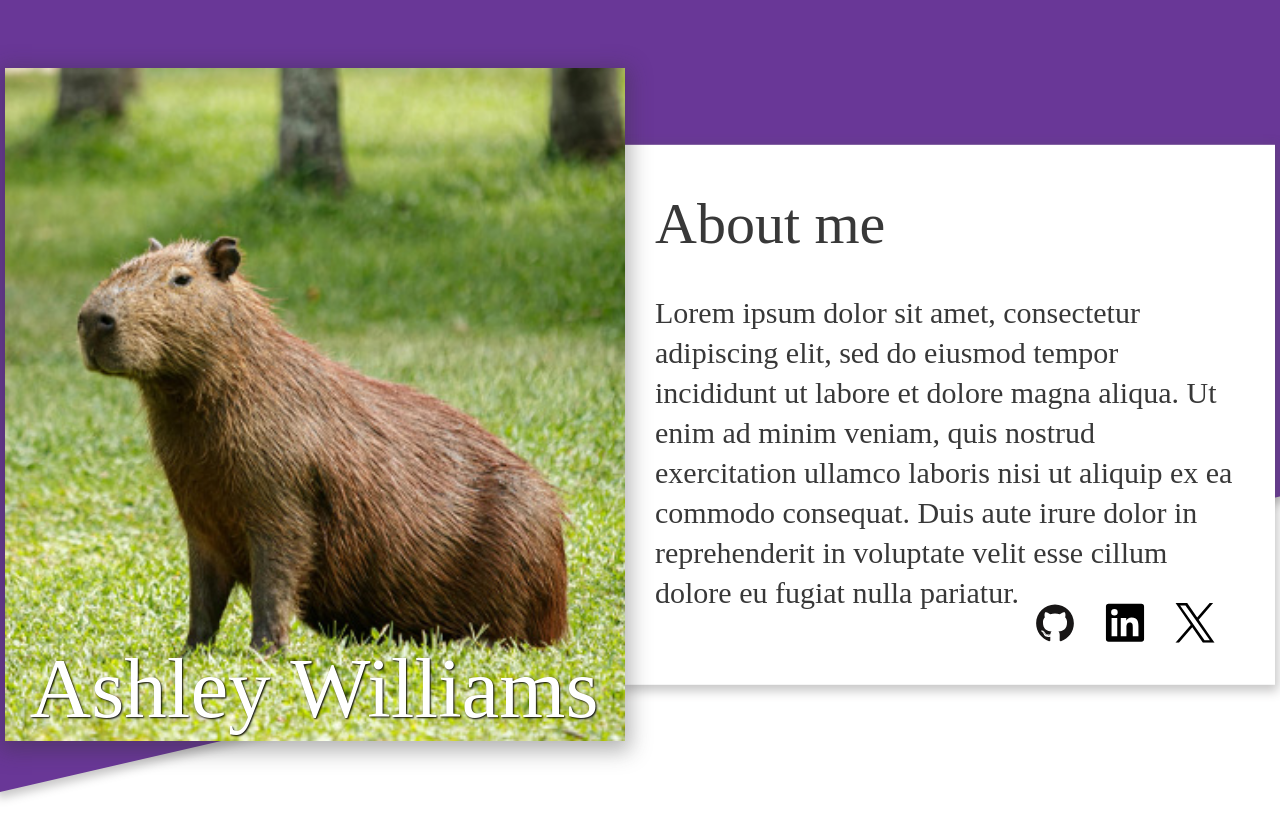
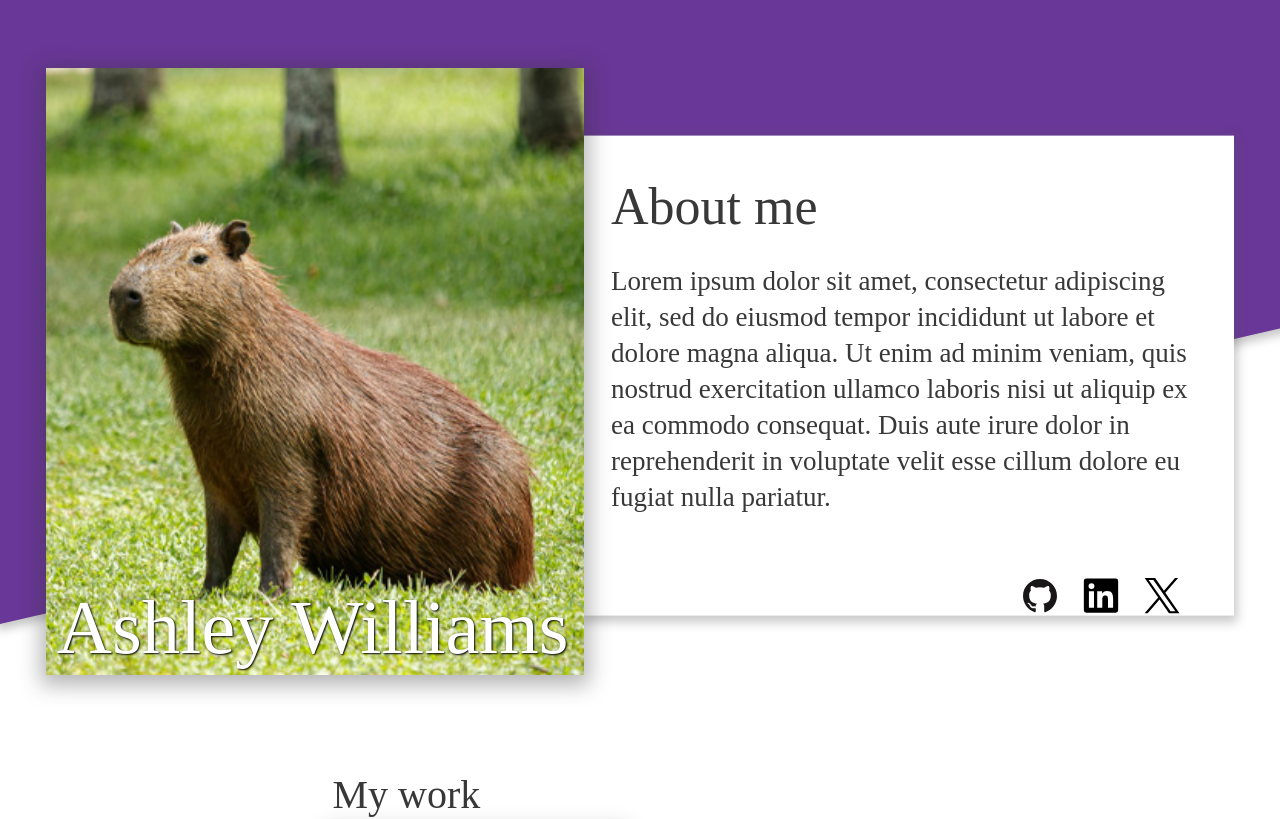
Before and after one commit to sub-pr1me/Project-Homepage, a website built with webpack: page src/template.html in a window 1280 px wide. Shown: the top 819 px of the page. Built offline with nearby package versions, Linux system fonts and the light colour scheme.

Commit message:
fix: minor top section style adjustments

```diff
--- a/src/styles.css
+++ b/src/styles.css
@@ -430,12 +430,12 @@ footer {
 	}
 
 	.content {
-		top: -99vh;
+		top: -78vh;
 		width: 100vw;
 	}
 
 	.background {
-		height: 99vh;
+		height: 78vh;
 		transform: rotate(-13deg);
 	}
 
@@ -457,8 +457,9 @@ footer {
 		margin-right: 0px;
 	}
 
-	img {
-		width: 620px;
+	picture>img {
+		width: 538px;
+		height: 607px;
 		align-self: center;
 		float: none;
 		position: relative;
@@ -471,10 +472,10 @@ footer {
 
 	.inner_name {
 		display: block;
-		font-size: 85px;
+		font-size: 76.5px;
 		min-width: 530px;
 		text-shadow: 1px 1px 2px rgb(0, 0, 0);
-		transform: translate(4%, -115%);
+		transform: translate(2%, -115%);
 		position: relative;
 		z-index: 1;
 	}
@@ -482,9 +483,9 @@ footer {
 	.info {
 		background-color: white;
 		min-width: 0px;
-		width: 54%;
+		width: 53.5%;
 		min-width: 650px;
-		height: 510px;
+		height: 450px;
 		margin-top: -90px;
 		padding-bottom: 30px;
 		transform: translateY(2%);
@@ -492,31 +493,31 @@ footer {
 	}
 
 	h1 {
-		font-size: 58px;
+		font-size: 52px;
 		text-align: left;
-		margin: 30px 0px 30px 0px;
-		padding: 20px 20px 10px 30px;
+		margin: 27px 0px 30px 0px;
+		padding: 18px 18px 0px 27px;
 		transform: translateX(0%);
 	}
 
 	header p {
-		font-size: 30px;
-		line-height: 40px;
+		font-size: 27px;
+		line-height: 36px;
 		margin-bottom: 0px;
-		padding: 0px 40px 30px 30px;
+		padding: 0px 40px 27px 27px;
 
 	}
 
 	.icons_container {
 		justify-self: flex-end;
-		padding: 0px 60px 30px 30px;
-		margin-top: -40px;
-		gap: 30px;
+		padding: 0px 54px 27px 27px;
+		margin-top: 36px;
+		gap: 25px;
 	}
 
 	.top_icons {
 		display: flex;
 		flex-direction: row;
-		width: 40px;
+		width: 36px;
 	}
 }
```
